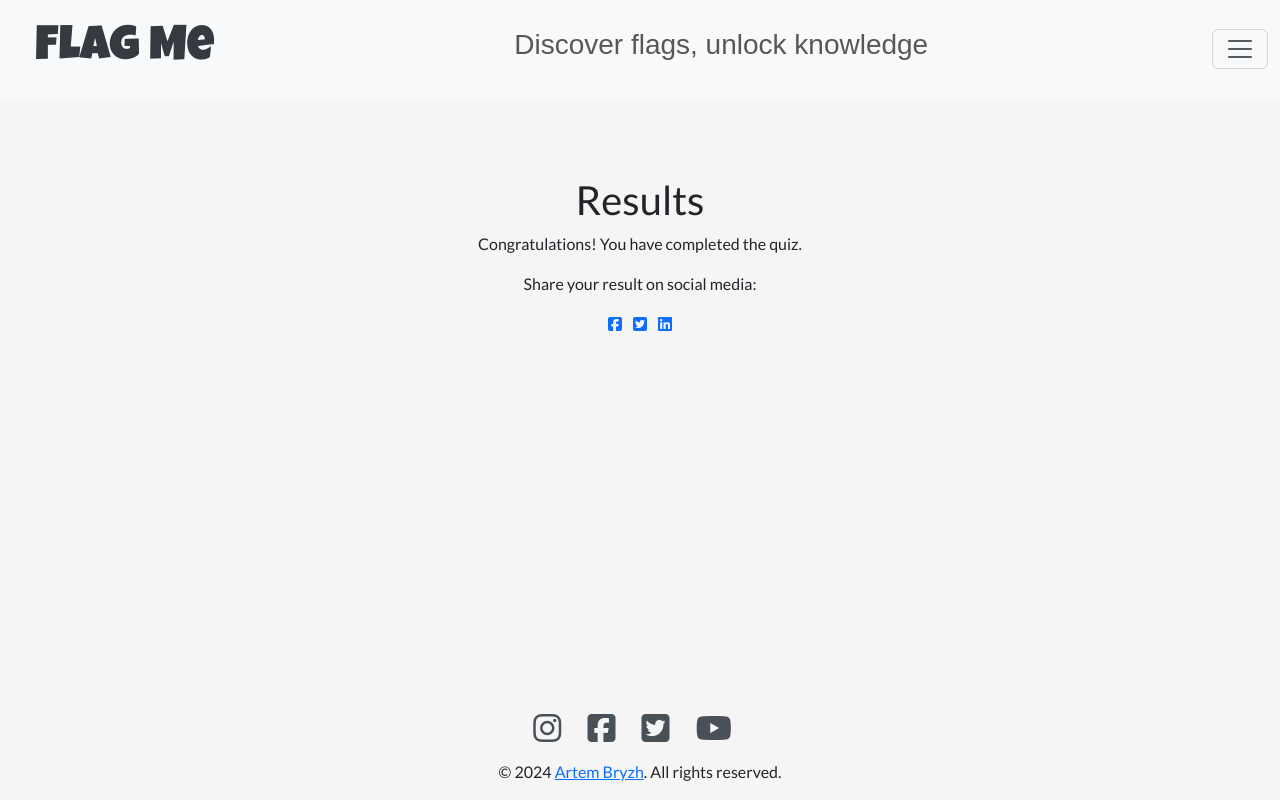
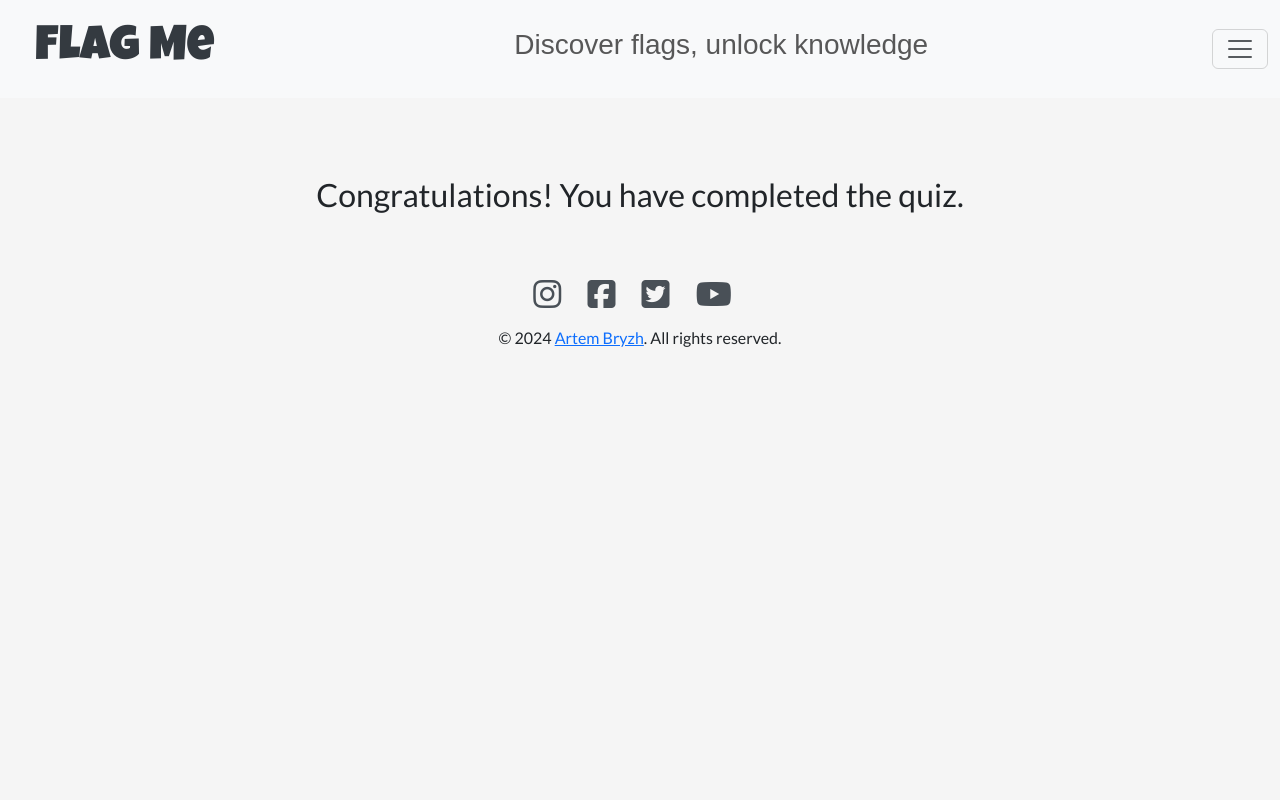
Before and after one commit to pagaslav/flag-me, a plain HTML site: page result.html in a window 1280 px wide. Drawn offline with nearby package versions, Linux system fonts and the light colour scheme; a web font is replaced by a local one.

Commit message:
Update result page - added result texts and images

```diff
--- a/result.html
+++ b/result.html
@@ -98,37 +98,26 @@
     <main class="container">
         <div class="row">
             <div class="col-md-8 offset-md-2 text-center mt-5">
-                <h1>Results</h1>
+                <h2>Congratulations! You have completed the quiz.</h2>
                 <!-- Your result content goes here -->
-                <p>Congratulations! You have completed the quiz.</p>
-                <!-- Example result content -->
-                <!-- Your result content goes here -->
+                <!-- Display the score -->
                 <p id="score"></p>
-                <p>Share your result on social media:</p>
-                <ul class="list-inline">
-                    <li class="list-inline-item">
-                        <a href="#" target="_blank" rel="noopener noreferrer" aria-label="Share on Facebook">
-                            <i class="fab fa-facebook-square"></i>
-                        </a>
-                    </li>
-                    <li class="list-inline-item">
-                        <a href="#" target="_blank" rel="noopener noreferrer" aria-label="Share on Twitter">
-                            <i class="fab fa-twitter-square"></i>
-                        </a>
-                    </li>
-                    <li class="list-inline-item">
-                        <a href="#" target="_blank" rel="noopener noreferrer" aria-label="Share on LinkedIn">
-                            <i class="fab fa-linkedin"></i>
-                        </a>
-                    </li>
-                </ul>
+                <!-- Display the result message -->
+                <p id="resultMessage"></p>
+                <!-- Display the result image -->
+                <div id="imageContainerResult"></div>
+                <!-- Display the result text -->
+                <div id="resultText"></div>
             </div>
         </div>
     </main>
 
+
     <!-- Footer section -->
-    <footer class="text-center fixed-bottom">
+    <footer class="text-center mt-5">
         <div class="container">
+
+            <!-- Social icons section-->
             <div class="row">
                 <div class="col-lg-12 social-icons">
                     <ul class="list-inline">
@@ -159,6 +148,8 @@
                     </ul>
                 </div>
             </div>
+
+            <!-- Copyright -->
             <div class="row">
                 <div class="col-lg-12">
                     <p class="footer-copyright">
```
